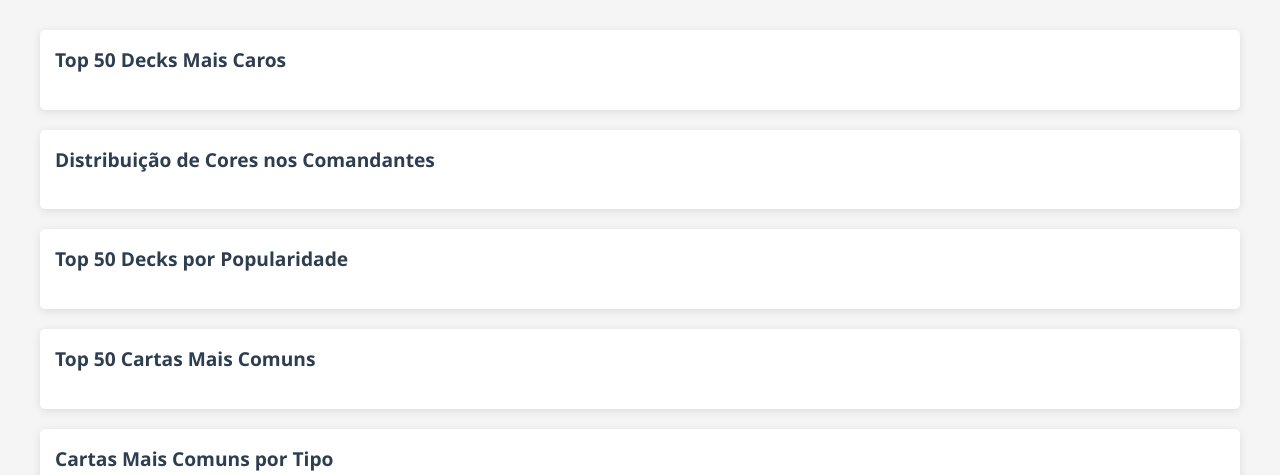
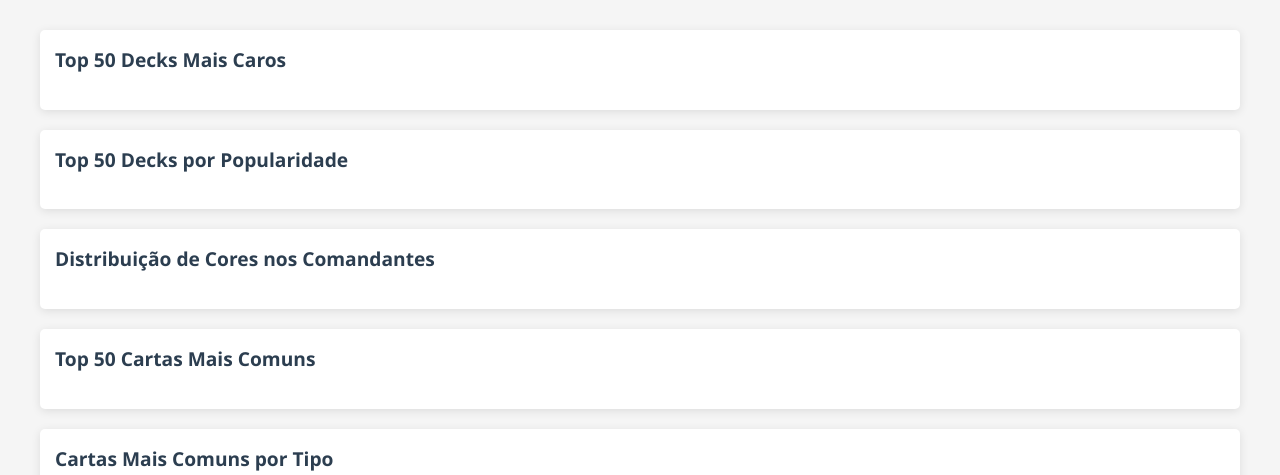
Before and after one commit to MatheusArguelho/KindredWars, a Flask app: page / in a window 1280 px wide. Shown: the part 196-671 px from the top of the page. Run offline with Flask 3, Linux system fonts and the light colour scheme; some libraries are stand-ins or nearby versions.

Commit message:
ULTIMO COMMIT, prometo

```diff
--- a/templates/index.html
+++ b/templates/index.html
@@ -130,30 +130,32 @@
         <p>Análise estatística de {{ num_decks_distintos }} decks distintos</p>
     </div>
 
-    <!-- Primeira linha de gráficos -->
+    <!-- Gráfico: Decks mais caros -->
     <div class="graph-row">
-        <!-- Gráfico: Decks mais caros -->
         <div class="graph-container">
             <h3 class="graph-title">Top {{ top_x }} Decks Mais Caros</h3>
             {{ graph_preco_decks|safe }}
         </div>
+    </div>
 
-        <!-- Gráfico: Distribuição de cores -->
+    <!-- Gráfico: Popularidade dos decks -->
+    <div class="graph-row">
+        <div class="graph-container">
+            <h3 class="graph-title">Top {{ top_x }} Decks por Popularidade</h3>
+            {{ graph_edhrec_rank_decks|safe }}
+        </div>
+    </div>
+
+    <!-- Gráfico: Distribuição de cores -->
+    <div class="graph-row">
         <div class="graph-container">
             <h3 class="graph-title">Distribuição de Cores nos Comandantes</h3>
             {{ graph_cores_comandantes|safe }}
         </div>
     </div>
 
-    <!-- Segunda linha de gráficos -->
+    <!-- Gráfico: Cartas mais comuns -->
     <div class="graph-row">
-        <!-- Gráfico: Popularidade dos decks -->
-        <div class="graph-container">
-            <h3 class="graph-title">Top {{ top_x }} Decks por Popularidade</h3>
-            {{ graph_edhrec_rank_decks|safe }}
-        </div>
-
-        <!-- Gráfico: Cartas mais comuns -->
         <div class="graph-container">
             <h3 class="graph-title">Top {{ top_x }} Cartas Mais Comuns</h3>
             {{ graph_cartas_comuns|safe }}
```
